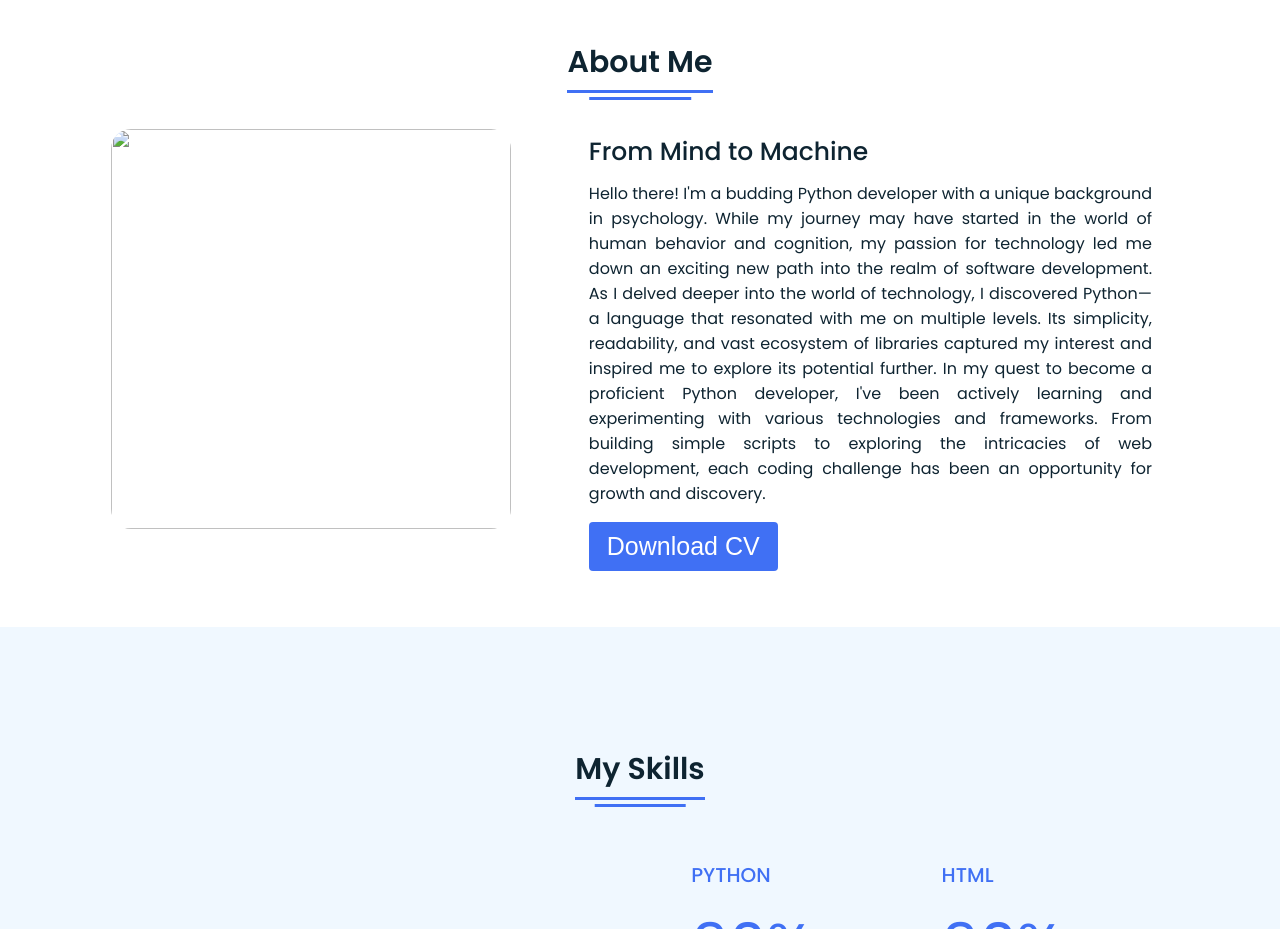
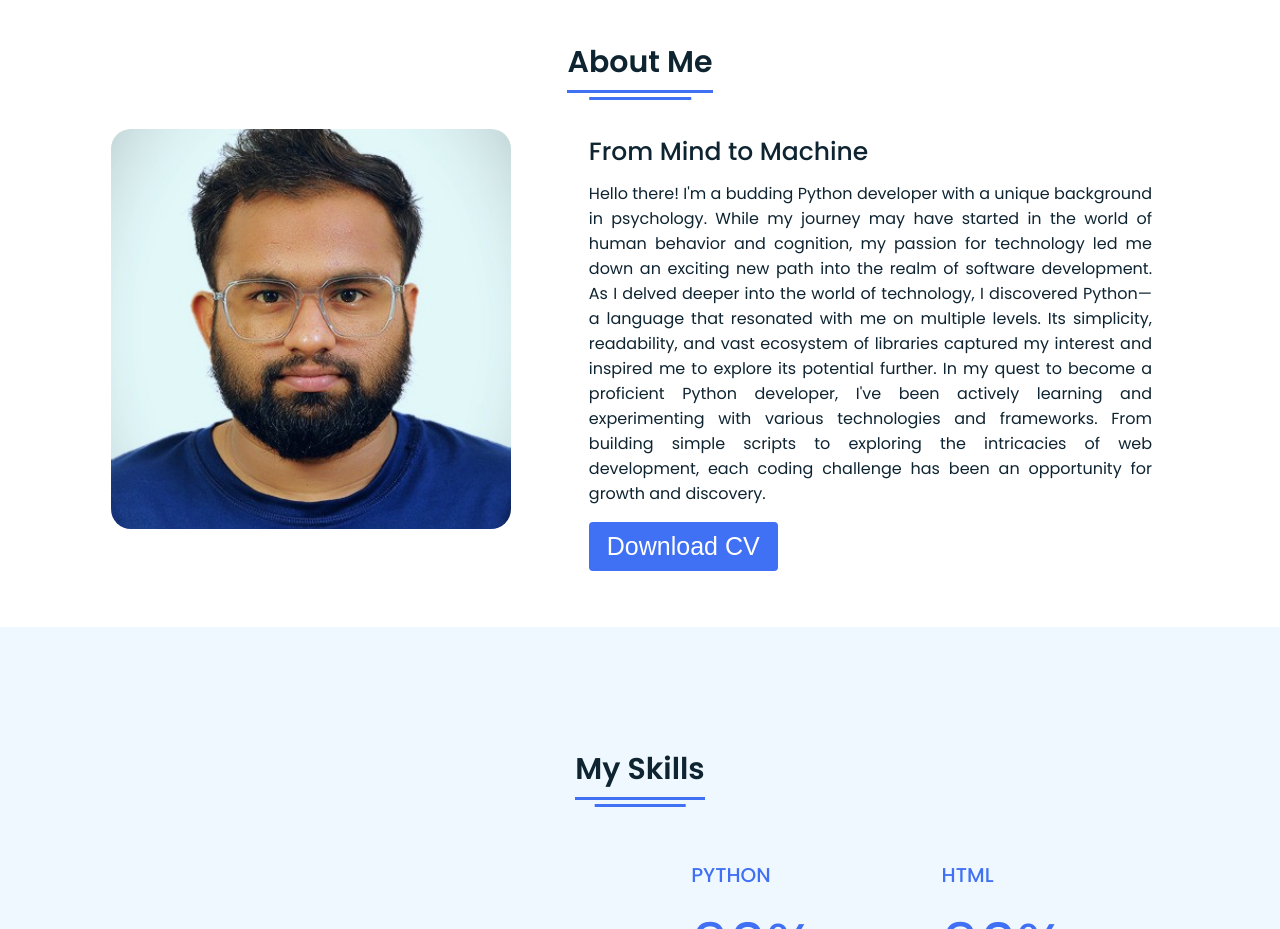
Before and after one commit to akhilmuhammed/makportfolio, a plain HTML site: page index.html in a window 1280 px wide. Shown: the part 840-1769 px from the top of the page. Drawn offline with Linux system fonts and the light colour scheme.

Commit message:
Update index.html

```diff
--- a/index.html
+++ b/index.html
@@ -65,7 +65,7 @@
         <div class="title"><span>About Me</span></div>
         <div class="about-details">
           <div class="left">
-            <img src="/images/resize.jpg" alt="" style="margin-left: -17px;margin-top:-56px; border:4px;border-radius:20px;
+            <img src="/resize.jpg" alt="" style="margin-left: -17px;margin-top:-56px; border:4px;border-radius:20px;
             " />
           </div>
           <div class="right">
```
